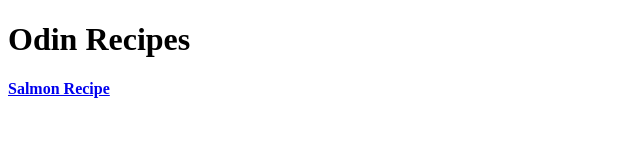
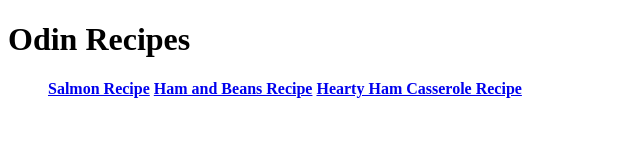
Before and after one commit to wkoh1024/odin-recipes, a plain HTML site: page index.html in a window 1280 px wide. Shown: the whole page, without its empty margins (0-640 px from the left). Drawn offline with Linux system fonts and the light colour scheme.

Commit message:
Added links to other recipes on homepage

```diff
--- a/index.html
+++ b/index.html
@@ -6,6 +6,10 @@
     </head>
     <body>
         <h1>Odin Recipes</h1>
-        <a href="recipes/grilledsalmon.html"><strong>Salmon Recipe</strong></a>
+        <ul>
+            <a href="recipes/grilledsalmon.html"><strong>Salmon Recipe</strong></a>
+            <a href="recipes/hamandbeans.html"><strong>Ham and Beans Recipe</strong></a>
+            <a href="recipes/heartyhamcasserole.html"><strong>Hearty Ham Casserole Recipe</strong></a>
+        </ul>
     </body>
 </html>
```
